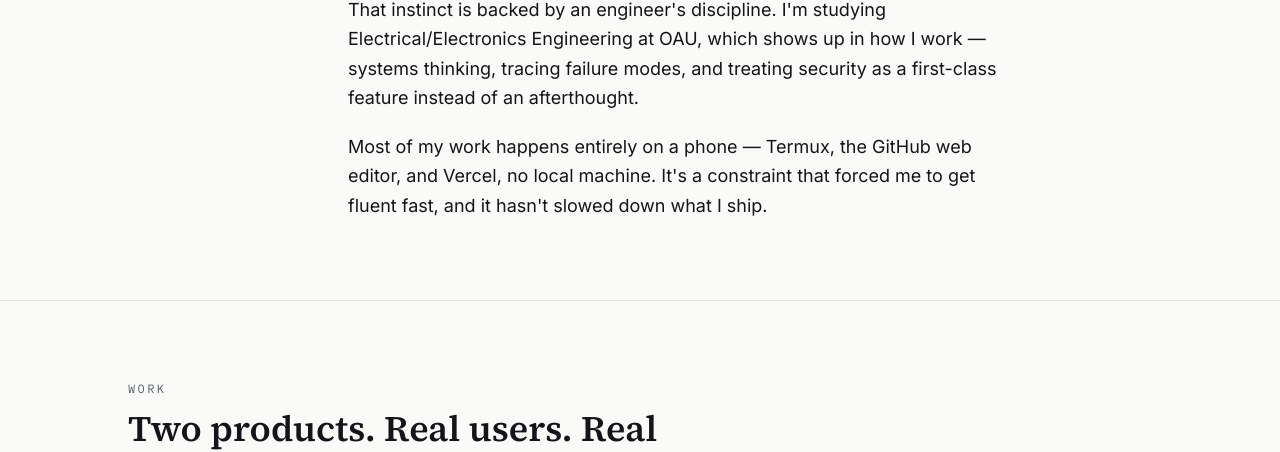
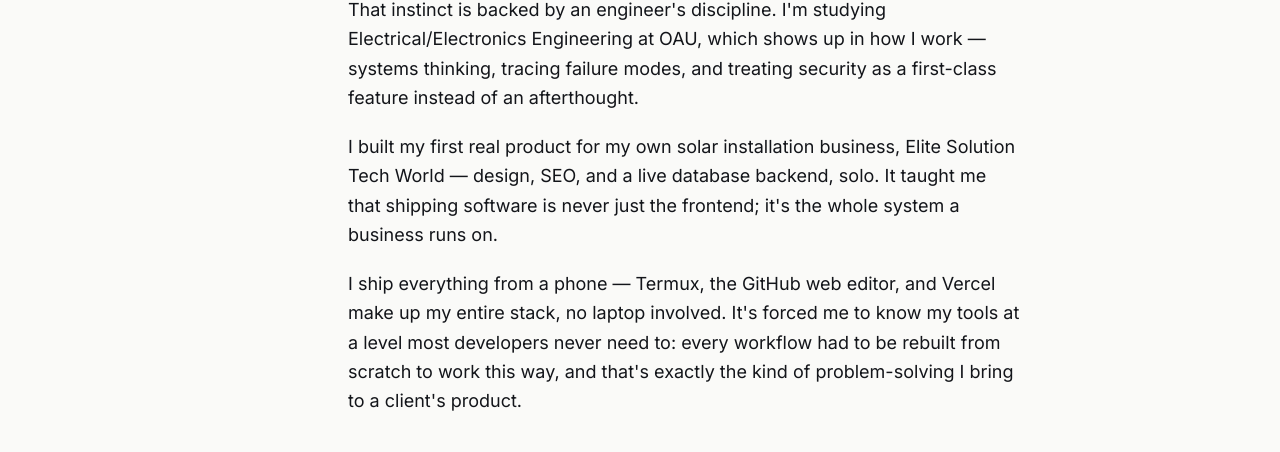
Before and after one commit to examforge99/victor-portfolio, a Next.js app: page / in a window 1280 px wide. Shown: the part 934-1386 px from the top of the page. Built offline with nearby package versions, Linux system fonts and the light colour scheme.

Commit message:
Revise About section with personal experience
Updated the About section to reflect experience and tools used.

```diff
--- a/components/About.tsx
+++ b/components/About.tsx
@@ -22,10 +22,19 @@
               of an afterthought.
             </p>
             <p>
-              Most of my work happens entirely on a phone — Termux, the
-              GitHub web editor, and Vercel, no local machine. It's a
-              constraint that forced me to get fluent fast, and it hasn't
-              slowed down what I ship.
+              I built my first real product for my own solar installation
+              business, Elite Solution Tech World — design, SEO, and a
+              live database backend, solo. It taught me that shipping
+              software is never just the frontend; it's the whole system a
+              business runs on.
+            </p>
+            <p>
+              I ship everything from a phone — Termux, the GitHub web
+              editor, and Vercel make up my entire stack, no laptop
+              involved. It's forced me to know my tools at a level most
+              developers never need to: every workflow had to be rebuilt
+              from scratch to work this way, and that's exactly the kind of
+              problem-solving I bring to a client's product.
             </p>
           </div>
         </div>
```
